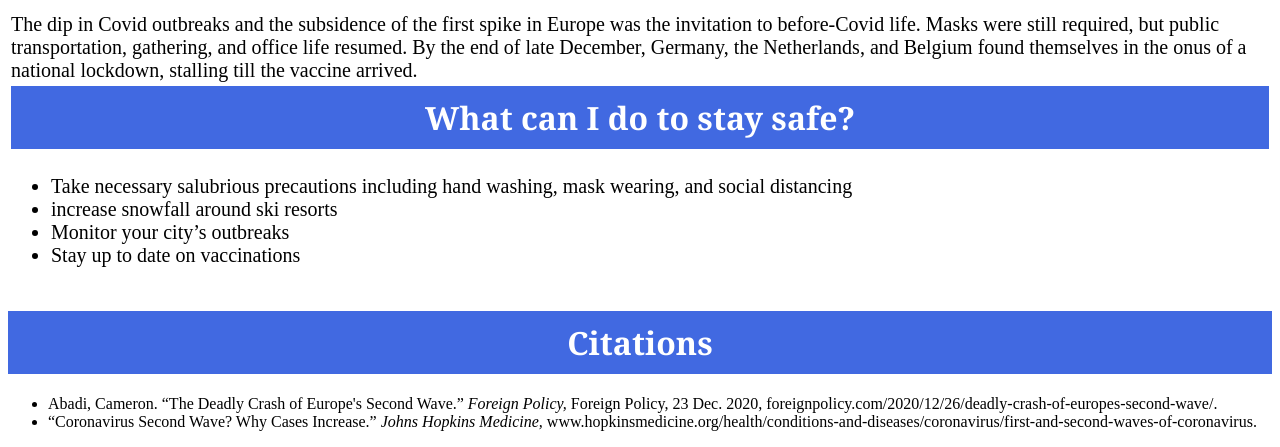
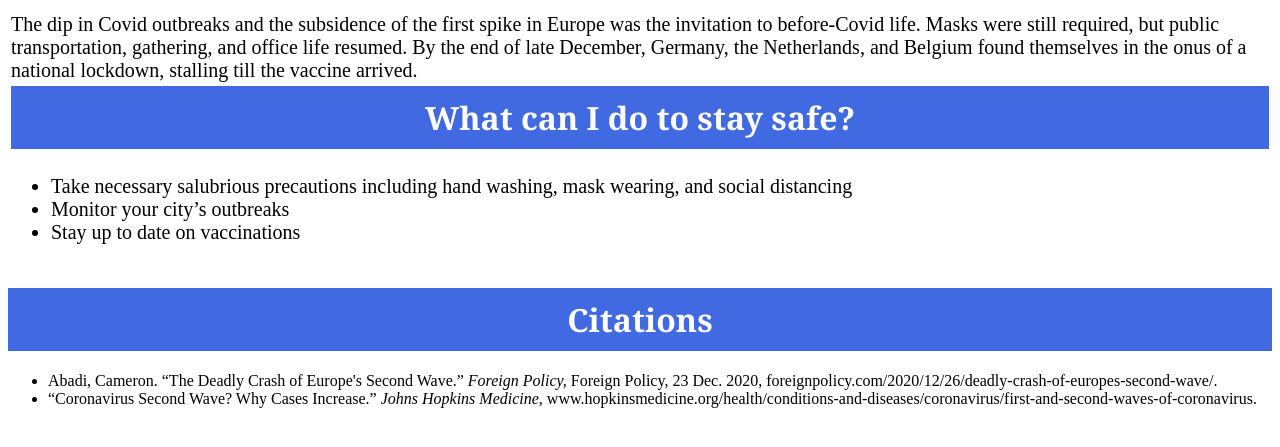
Before and after one commit to NSPortfolio/SecondWaveofCovid-19, a plain HTML site: page index.html in a window 1280 px wide. Shown: the part 756-1203 px from the top of the page. After the commit the page ends 1180 px from the top, so only its background shows below. Drawn offline with Linux system fonts and the light colour scheme.

Commit message:
Update index.html

```diff
--- a/index.html
+++ b/index.html
@@ -34,7 +34,6 @@
            <td>
            <ul style = "font-size:20px;">
              <li>Take necessary salubrious precautions including hand washing, mask wearing, and social distancing</li>
-             <li>increase snowfall around ski resorts</li>
              <li>Monitor your city’s outbreaks</li>
              <li>Stay up to date on vaccinations</li>
             </ul>
```
